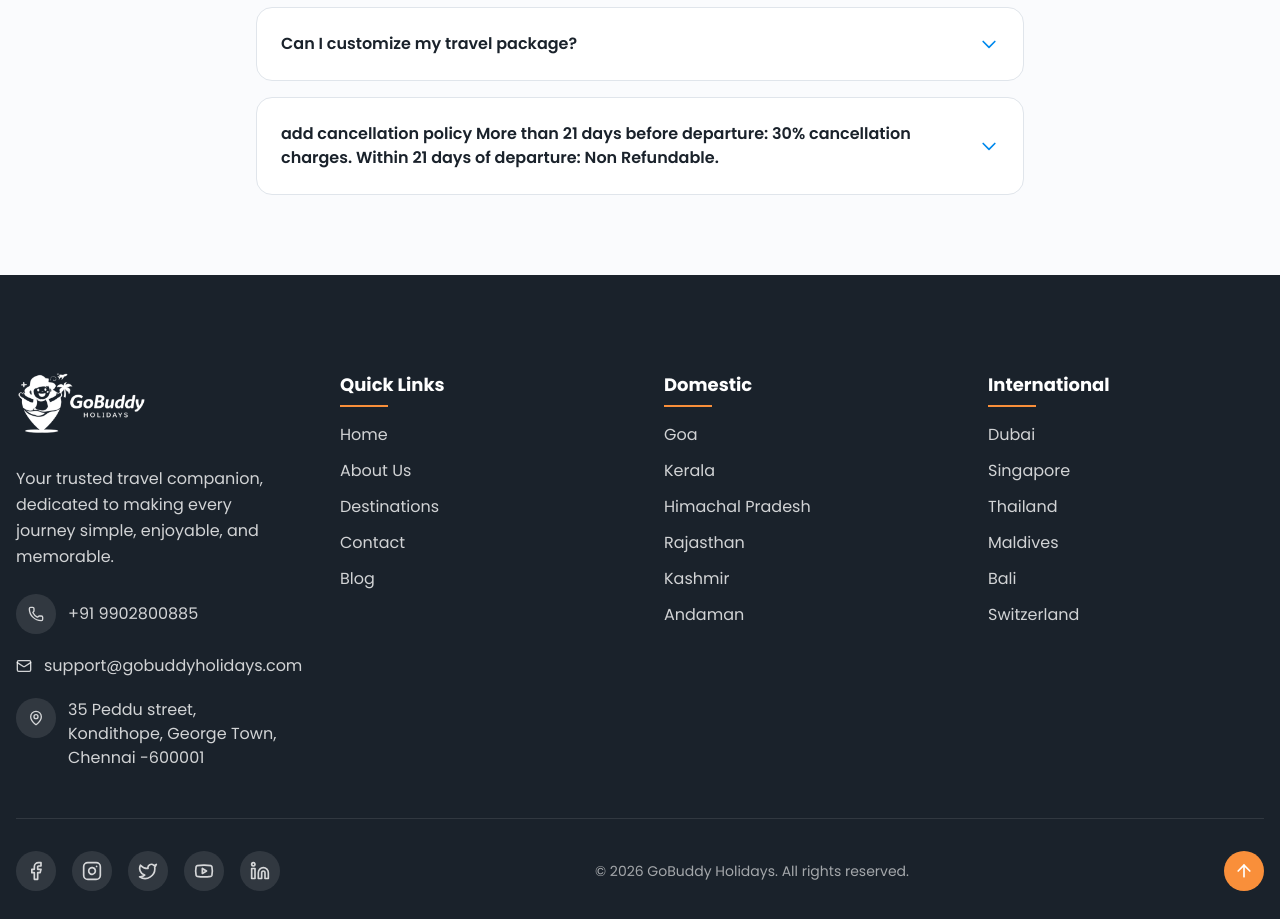
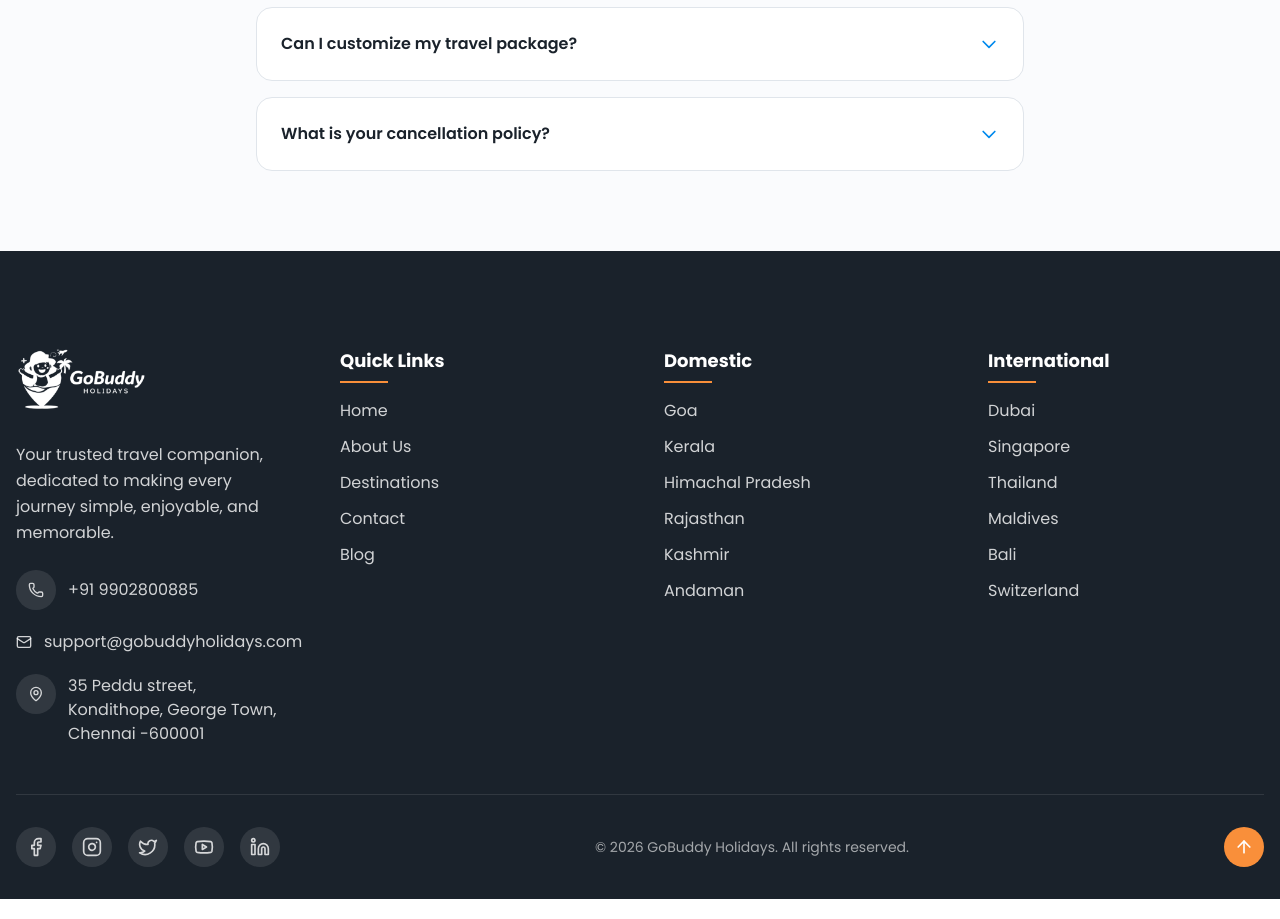
Before and after one commit to vamshichi/gobuddy, a Next.js app: page /contact in a window 1280 px wide. Shown: the part 1860-2779 px from the top of the page. Built offline with nearby package versions, Linux system fonts and the light colour scheme.

Commit message:
cansulaction added

```diff
--- a/app/contact/page.tsx
+++ b/app/contact/page.tsx
@@ -19,7 +19,7 @@ const faqs = [
   { question: "How do I book a travel package?", answer: "You can book directly through our website, call us, or send a WhatsApp message. Our team will guide you through the entire process." },
   { question: "What payment methods do you accept?", answer: "We accept all major credit/debit cards, UPI, net banking, and EMI options on select packages." },
   { question: "Can I customize my travel package?", answer: "Absolutely! We specialize in creating personalized itineraries based on your preferences, budget, and travel dates." },
-  { question: "add cancellation policy More than 21 days before departure: 30% cancellation charges. Within 21 days of departure: Non Refundable." },
+  { question: "What is your cancellation policy?", answer: "add cancellation policy More than 21 days before departure: 30% cancellation charges. Within 21 days of departure: Non Refundable." },
 ]
 
 export default function ContactPage() {
```
